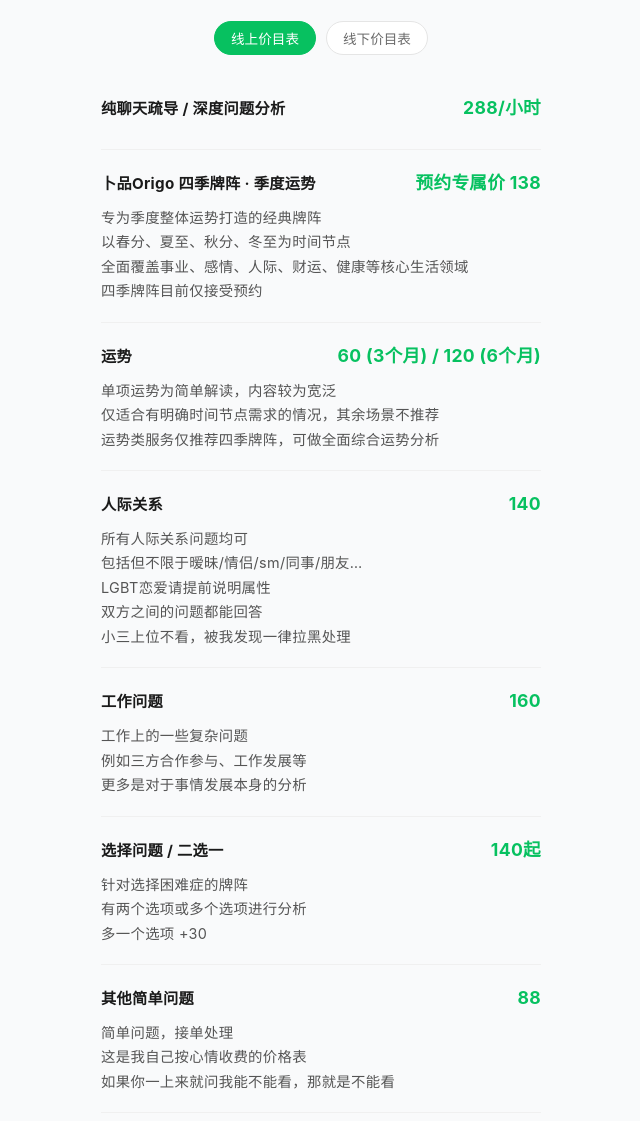
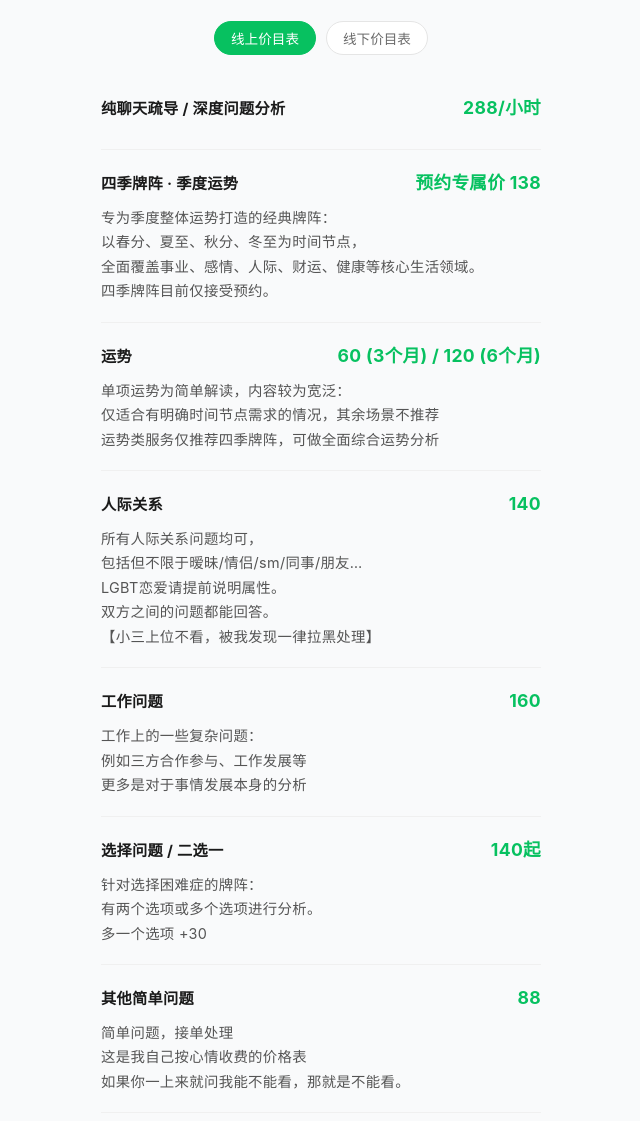
Before and after one commit to boboph/tttaro, a plain HTML site: page price.html in a window 1280 px wide. Shown: the part 179-1300 px from the top of the page, without its empty margins (319-959 px from the left). Drawn offline with Linux system fonts and the light colour scheme.

Commit message:
price.html

```diff
--- a/price.html
+++ b/price.html
@@ -54,18 +54,18 @@
     </div>
     <div id="price-online" class="price-list" style="display:block;">
       <div class="price-item"><h4>纯聊天疏导 / 深度问题分析 <span>288/小时</span></h4></div>
-      <div class="price-item"><h4>卜品Origo 四季牌阵 · 季度运势 <span>预约专属价 138</span></h4><p>专为季度整体运势打造的经典牌阵<br>以春分、夏至、秋分、冬至为时间节点<br>全面覆盖事业、感情、人际、财运、健康等核心生活领域<br>四季牌阵目前仅接受预约</p></div>
-      <div class="price-item"><h4>运势 <span>60 (3个月) / 120 (6个月)</span></h4><p>单项运势为简单解读，内容较为宽泛<br>仅适合有明确时间节点需求的情况，其余场景不推荐<br>运势类服务仅推荐四季牌阵，可做全面综合运势分析</p></div>
-      <div class="price-item"><h4>人际关系 <span>140</span></h4><p>所有人际关系问题均可<br>包括但不限于暧昧/情侣/sm/同事/朋友…<br>LGBT恋爱请提前说明属性<br>双方之间的问题都能回答<br>小三上位不看，被我发现一律拉黑处理</p></div>
-      <div class="price-item"><h4>工作问题 <span>160</span></h4><p>工作上的一些复杂问题<br>例如三方合作参与、工作发展等<br>更多是对于事情发展本身的分析</p></div>
-      <div class="price-item"><h4>选择问题 / 二选一 <span>140起</span></h4><p>针对选择困难症的牌阵<br>有两个选项或多个选项进行分析<br>多一个选项 +30</p></div>
-      <div class="price-item"><h4>其他简单问题 <span>88</span></h4><p>简单问题，接单处理<br>这是我自己按心情收费的价格表<br>如果你一上来就问我能不能看，那就是不能看</p></div>
+      <div class="price-item"><h4>四季牌阵 · 季度运势 <span>预约专属价 138</span></h4><p>专为季度整体运势打造的经典牌阵：<br>以春分、夏至、秋分、冬至为时间节点，<br>全面覆盖事业、感情、人际、财运、健康等核心生活领域。<br>四季牌阵目前仅接受预约。</p></div>
+      <div class="price-item"><h4>运势 <span>60 (3个月) / 120 (6个月)</span></h4><p>单项运势为简单解读，内容较为宽泛：<br>仅适合有明确时间节点需求的情况，其余场景不推荐<br>运势类服务仅推荐四季牌阵，可做全面综合运势分析</p></div>
+      <div class="price-item"><h4>人际关系 <span>140</span></h4><p>所有人际关系问题均可，<br>包括但不限于暧昧/情侣/sm/同事/朋友…<br>LGBT恋爱请提前说明属性。<br>双方之间的问题都能回答。<br>【小三上位不看，被我发现一律拉黑处理】</p></div>
+      <div class="price-item"><h4>工作问题 <span>160</span></h4><p>工作上的一些复杂问题：<br>例如三方合作参与、工作发展等<br>更多是对于事情发展本身的分析</p></div>
+      <div class="price-item"><h4>选择问题 / 二选一 <span>140起</span></h4><p>针对选择困难症的牌阵：<br>有两个选项或多个选项进行分析。<br>多一个选项 +30</p></div>
+      <div class="price-item"><h4>其他简单问题 <span>88</span></h4><p>简单问题，接单处理<br>这是我自己按心情收费的价格表<br>如果你一上来就问我能不能看，那就是不能看。</p></div>
       <div class="price-item"><h4>人类图 <span>140</span></h4><p>了解自身的运作模式，打卡自己的使用说明<br>以及近期的生活状态：工作、情感、人际关系…</p><p class="highlight-text">灵魂拷问：你愿意给自己花140，还是愿意给他人花140？</p></div>
     </div>
     <div id="price-offline" class="price-list" style="display:none;">
       <div class="price-item">
         <h4>线下专享 <span>🍵</span></h4>
-        <p>到店即赠茶饮一份。<br><br>线下约单以转账为准，口头约定时间不预留，被占概不负责。<br>转账后协商咨询时间，变动请提前告知。<br>「双师共解」 「三堂会审」 需至少提前一天预约，临时无法接待。<br>塔罗牌当天有时间可现场咨询。<br>咨询中提问越多，挖掘信息越多，挖掘多少取决于你的承受度。<br><br>一事一问：单项问题，单项回答。例如：问工作就只能回答工作方面的问题，不能回答爱情方面的问题，这是两个范畴。</p>
+        <p>到店即赠茶饮一份。<br><br>线下约单以转账为准，口头约定时间不预留，被占概不负责。<br>转账后协商咨询时间，变动请提前告知。<br>「双师共解」「三堂会审」：需至少提前一天预约，临时无法接待。<br>塔罗牌当天有时间可现场咨询。<br>咨询中提问越多，挖掘信息越多，挖掘多少取决于你的承受度。<br><br>一事一问：单项问题，单项回答。例如：问工作就只能回答工作方面的问题，不能回答爱情方面的问题，这是两个范畴。</p>
       </div>
       <div class="price-item"><h4>纯聊天疏导 / 深度问题分析 <span>300/小时</span></h4></div>
       <div class="price-item"><h4>塔罗牌 <span>88/20~30分钟</span></h4><p>简单问题，简单处理<br>这是我自己按心情收费的价格<br>如果你一上来就问我能不能看<br>那就是不能看。</p></div>
```
